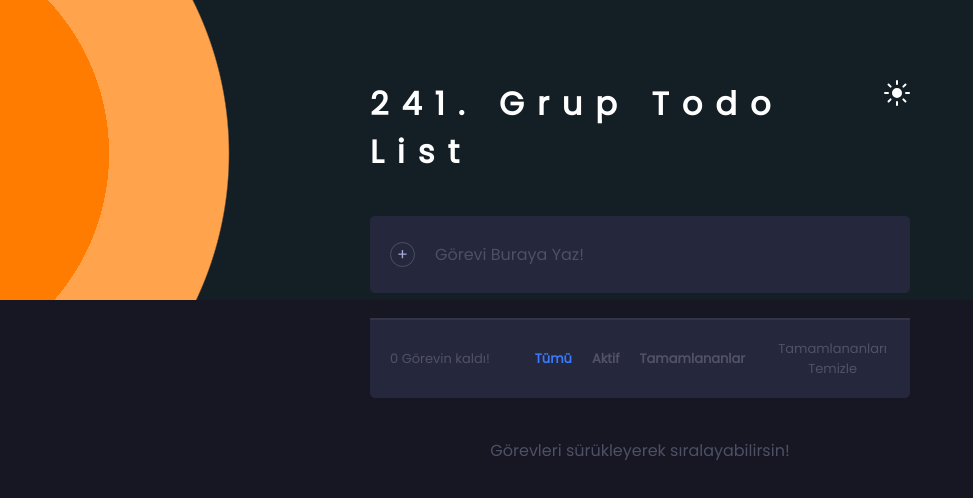
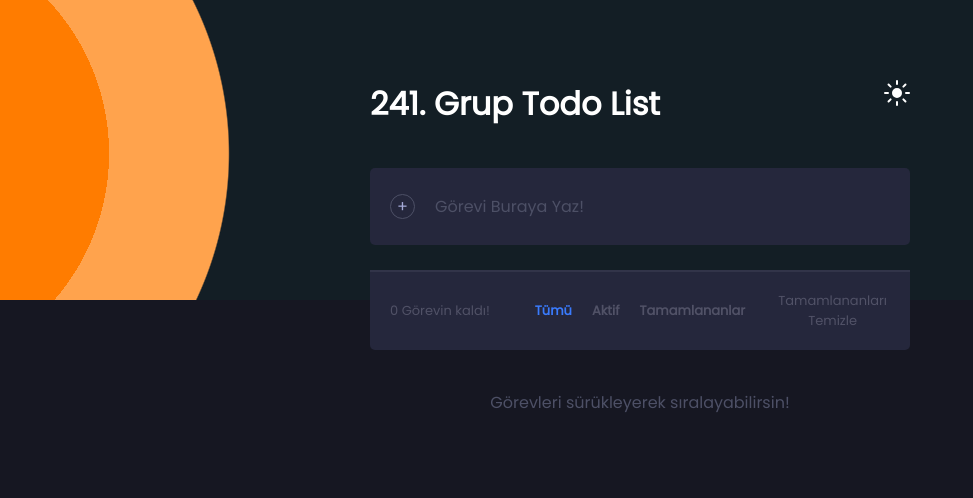
Before and after one commit to Iskenderun-Technical-University/gorsel-programlama-donem-projesi-241-to-do-list, a plain HTML site: page index.html in a window 1280 px wide. Shown: the whole page, without its empty margins (0-973 px from the left). Drawn offline with Linux system fonts and the light colour scheme.

Commit message:
Update styles.css

```diff
--- a/css/styles.css
+++ b/css/styles.css
@@ -116,7 +116,6 @@ header.card {
 
 header.card h1 {
   color: var(--clr-white);
-  letter-spacing: 1.3rem;
   font-weight: 700;
   font-size: calc(var(--base-font) * 2);
 }
```
